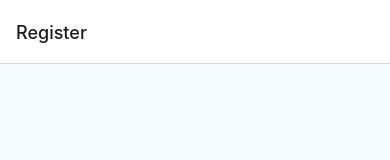
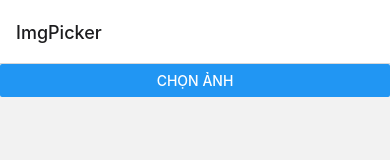
Before and after one commit to duoc-vu/CareerConnect, a React Native app: screen /ImgPicker in a window 390 px wide. Before the commit this address had no page. Shown: the top 160 px of the page. Built offline with nearby package versions, Linux system fonts and the light colour scheme.

Commit message:
image picker

```diff
--- a/App.tsx
+++ b/App.tsx
@@ -5,6 +5,7 @@ import { createNativeStackNavigator } from '@react-navigation/native-stack';
 import Home from './Screens/Home';
 import Login from './Screens/Login';
 import Register from './Screens/Register';
+import ImagePicker from './Screens/ImagePicker';
 
 
 const Stack = createNativeStackNavigator();
@@ -16,6 +17,7 @@ const App = () => {
 
     <NavigationContainer>
       <Stack.Navigator>
+        <Stack.Screen name='ImgPicker' component={ImagePicker} />
         <Stack.Screen name='Register' component={Register} />
         <Stack.Screen name='Home' component={Home} />
         <Stack.Screen name='Login' component={Login} />
--- /dev/null
+++ b/Screens/ImagePicker.tsx
@@ -0,0 +1,34 @@
+import React, { useState } from 'react';
+import { Button, Image, PermissionsAndroid, View } from 'react-native';
+import { launchCamera, launchImageLibrary } from 'react-native-image-picker';
+
+const ImagePicker = () => {
+    const [img,setImg] = useState('');
+
+    const handleCheckIMG = async () => {
+        try {
+            const checkPermission = await PermissionsAndroid.request(PermissionsAndroid.PERMISSIONS.CAMERA);
+            if(checkPermission === PermissionsAndroid.RESULTS.GRANTED){
+                // console.log('ok')
+                //mo cam
+                //const result:any = await launchCamera({mediaType:'photo' ,cameraType:'back'});
+                //mo thu vien
+                const result:any = await launchImageLibrary({mediaType:'photo'});
+                setImg(result.assets[0].uri);
+            }else
+            console.log('khong co quyen');
+        } catch (error) {
+            console.log(error);
+        }
+    }
+
+    return(
+        <View>
+            <Button title='Chọn ảnh' onPress={() => handleCheckIMG()}/>
+            {img!='' ? <Image source={{uri:img}} style={{width:100,height:100}}/> :''}
+
+        </View>
+    )
+}
+
+export default ImagePicker;
--- a/package.json
+++ b/package.json
@@ -15,6 +15,7 @@
     "react": "18.2.0",
     "react-native": "0.74.2",
     "react-native-element-dropdown": "^2.12.0",
+    "react-native-image-picker": "^7.1.2",
     "react-native-safe-area-context": "^4.10.4",
     "react-native-screens": "^3.31.1",
     "react-native-vector-icons": "^10.1.0"
```
Also changed, not shown: 2 other files (tests, documents, lock files or other folders).
